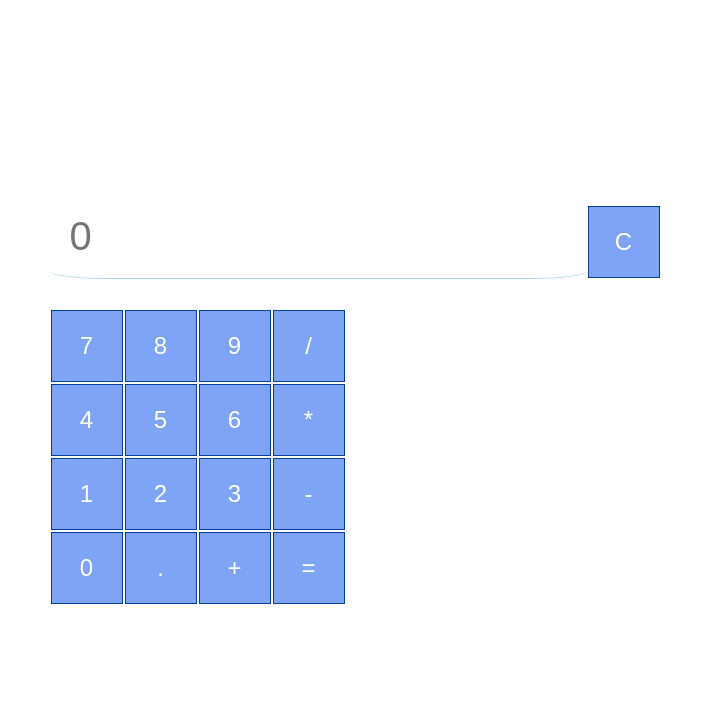
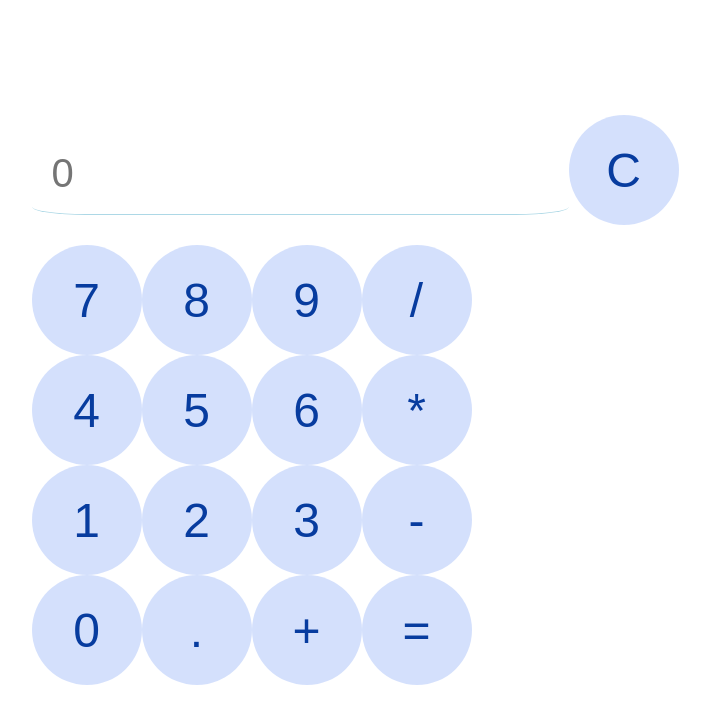
Before and after one commit to Adenita/Calculator, a React (Create React App) app: page / in a window 1280 px wide. Shown: the top 724 px of the page, without its empty margins (285-995 px from the left). Built offline with nearby package versions, Linux system fonts and the light colour scheme.

Commit message:
updated style

```diff
--- a/src/components/ButtonComponent/Button.css
+++ b/src/components/ButtonComponent/Button.css
@@ -1,19 +1,45 @@
-.square {
-    width: 3em;
-    height: 3em;
-    margin: 1px;
-    font-size: 1.5em;
-    border: 1px solid #073c9f;
-    color: white;
-    background-color: #779EF5EF;
+.circle {
+    align-self: center;
+    justify-self: center;
+
+    width: 110px;
+    height: 110px;
+    font-size: 3em;
+
+    border: none;
+    border-radius: 50%;
+    background-color: rgba(122, 159, 245, 0.32);
+
+    font-weight: 500;
+    color: #073c9f;
+
     cursor: pointer;
     transition: background-color 0.3s;
 }
 
-.square:hover {
-    background-color: #073c9f;
+.circle:hover {
+    background-color: rgba(146, 109, 180, 0.25);
 }
 
-.square:active {
-    background-color: #073c9f;
+.circle:active {
+    background-color: rgba(146, 109, 180, 0.25);
 }
+
+.red-text {
+    color: #ce2323;
+}
+
+.pink-text {
+    color: hotpink;
+}
+
+.pink-background {
+    color: white;
+    background: hotpink;
+}
+
+.wide-button {
+    width: 95%;
+    grid-column: span 2;
+    border-radius: 25%;
+}
--- a/src/components/ButtonComponent/Button.js
+++ b/src/components/ButtonComponent/Button.js
@@ -1,4 +1,4 @@
 import './Button.css';
-export default function Button({value, onButtonClick}) {
-  return <button className="square" onClick={() => onButtonClick(value)}>{value}</button>
+export default function Button({value, onButtonClick, className}) {
+  return <button className={`circle ${className}`} onClick={() => onButtonClick(value)}>{value}</button>
 }
```
